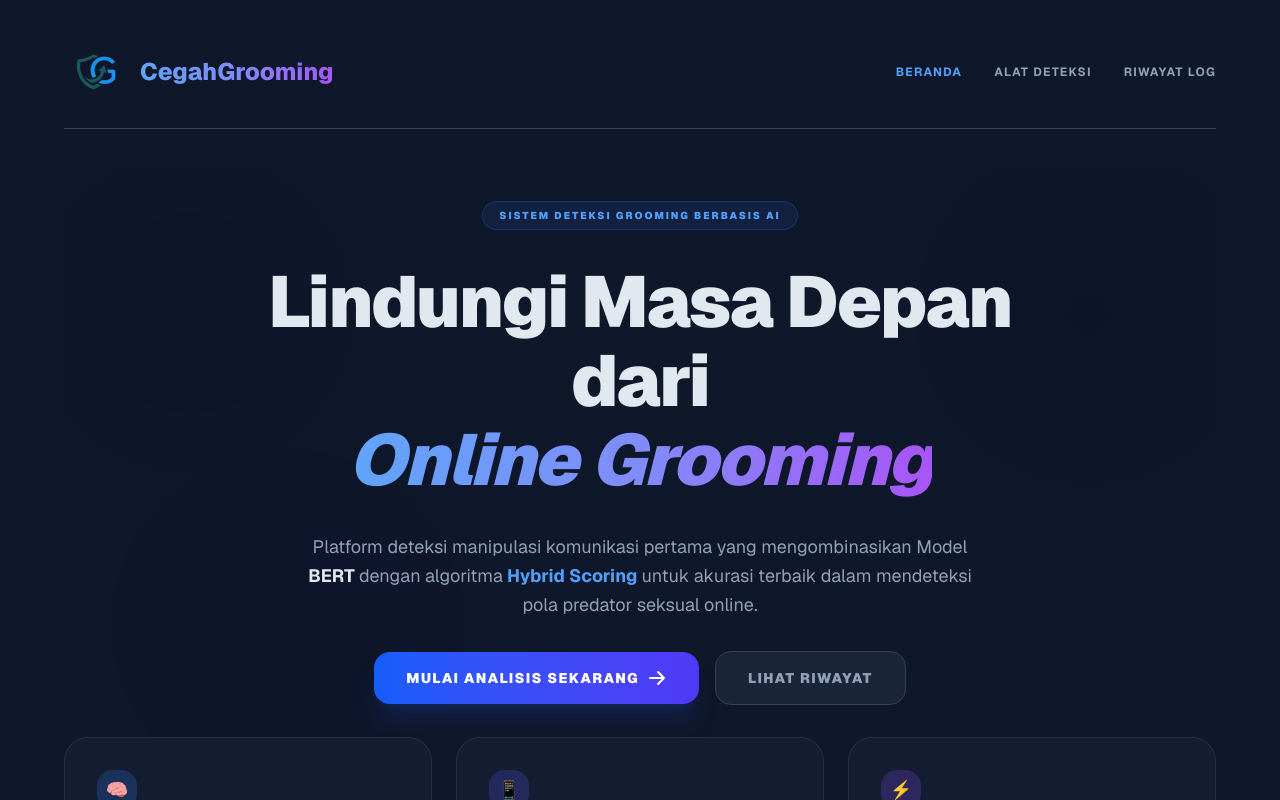
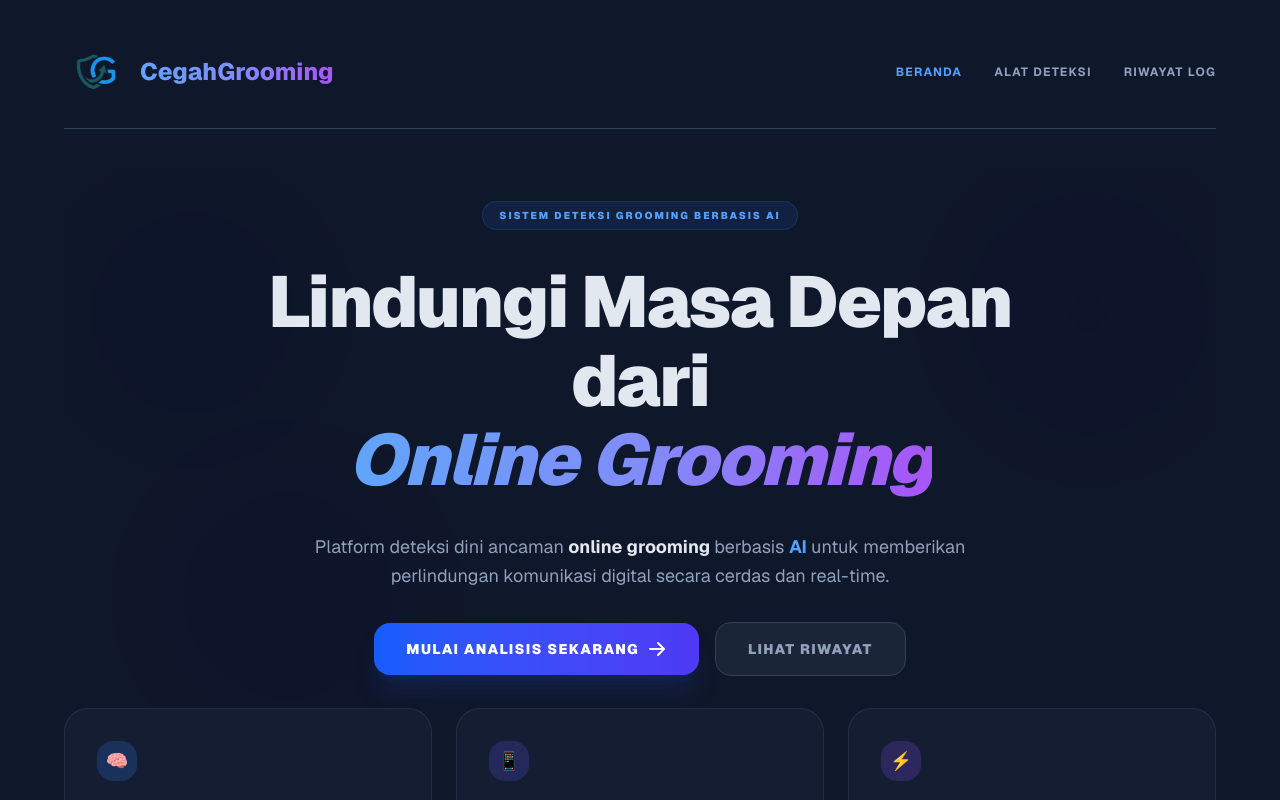
Before and after one commit to ilyfauzan/CegahGrooming, a Next.js app in the folder grooming-detector-ui/: page / in a window 1280 px wide. Shown: the top 800 px of the page. Built offline with nearby package versions, Linux system fonts and the light colour scheme.

Commit message:
update teks deskripsi

```diff
--- a/grooming-detector-ui/app/components/Hero.tsx
+++ b/grooming-detector-ui/app/components/Hero.tsx
@@ -20,10 +20,9 @@ export default function Hero() {
         </h1>
 
         <p className="text-slate-400 text-sm md:text-lg max-w-2xl mx-auto leading-relaxed">
-          Platform deteksi manipulasi komunikasi pertama yang mengombinasikan Model
-          <span className="text-slate-200 font-bold"> BERT </span> dengan algoritma
-          <span className="text-blue-400 font-bold"> Hybrid Scoring </span> untuk akurasi terbaik
-          dalam mendeteksi pola predator seksual online.
+          Platform deteksi dini ancaman <span className="text-slate-200 font-bold"> online grooming </span>
+          berbasis <span className="text-blue-400 font-bold"> AI </span> untuk memberikan perlindungan
+          komunikasi digital secara cerdas dan real-time.
         </p>
 
         <div className="flex flex-col sm:flex-row items-center justify-center gap-4">
```
